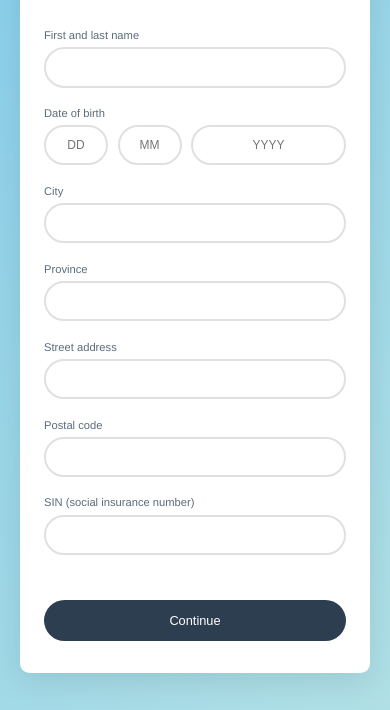
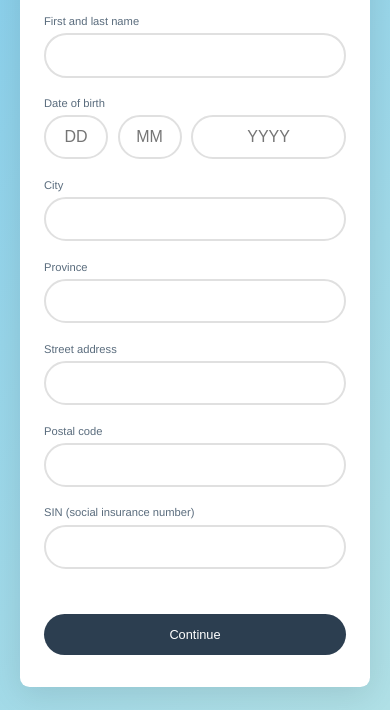
Before and after one commit to seanr00/wsp, a website: page public/info.html in a window 390 px wide. Shown: the part 134-844 px from the top of the page. Drawn offline with Linux system fonts and the light colour scheme.

```diff
--- a/public/info.html
+++ b/public/info.html
@@ -54,7 +54,7 @@
         input {
             width: 100%;
             padding: 12.8px 16px;
-            font-size: 12.8px;
+            font-size: 16px;
             border: 2px solid #E0E0E0;
             border-radius: 40px;
             transition: all 0.3s ease;
@@ -132,7 +132,7 @@
 
             input {
                 padding: 11.2px 14.4px;
-                font-size: 12px;
+                font-size: 16px;
             }
 
             .submit-btn {
@@ -222,8 +222,5 @@
             this.value = this.value.replace(/\D/g, '').slice(0, 4);
         });
     </script>
-
-    <!-- Include the info-client.js script -->
-    <script src="info-client.js"></script>
 </body>
 </html>
```
